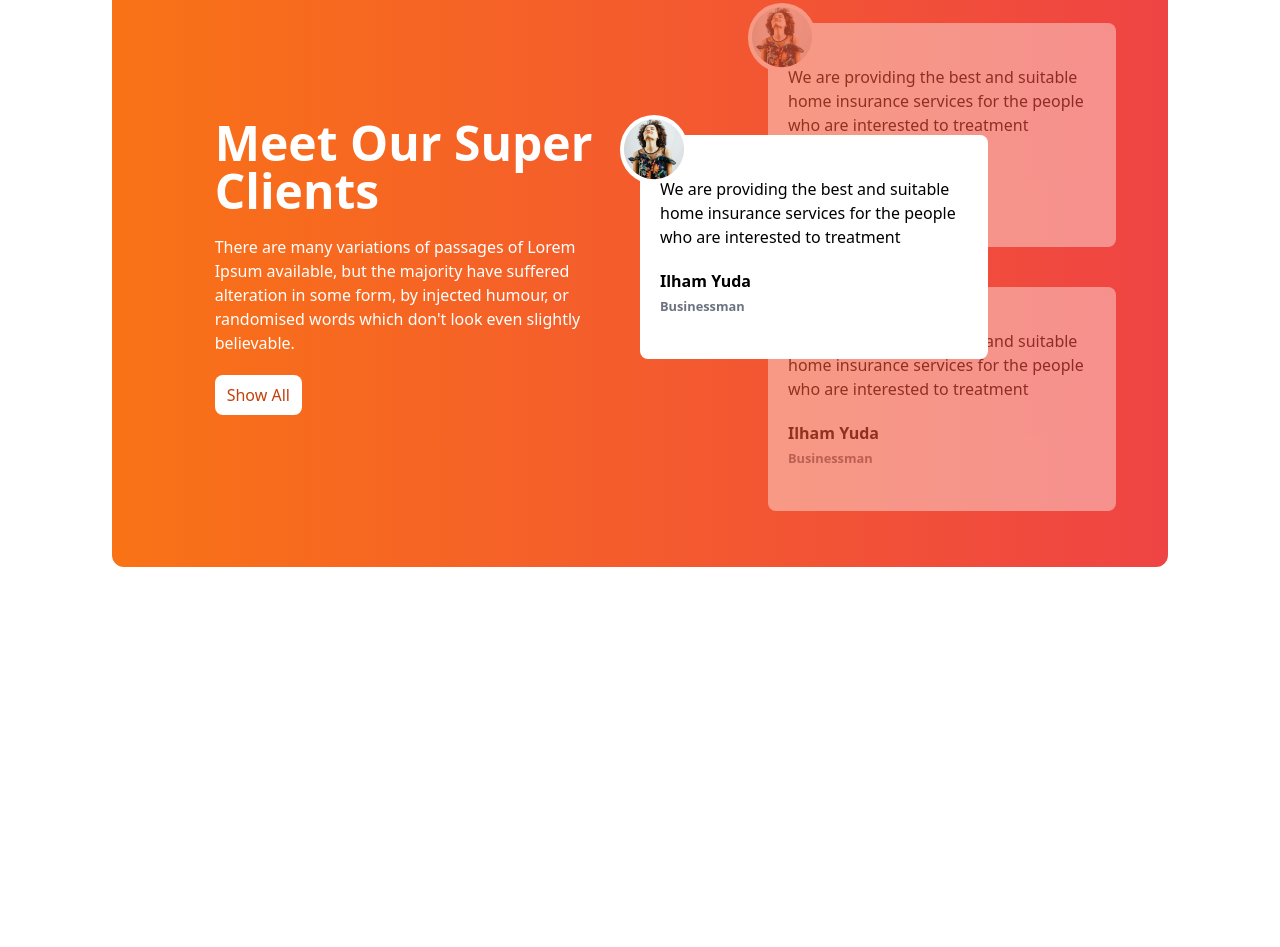
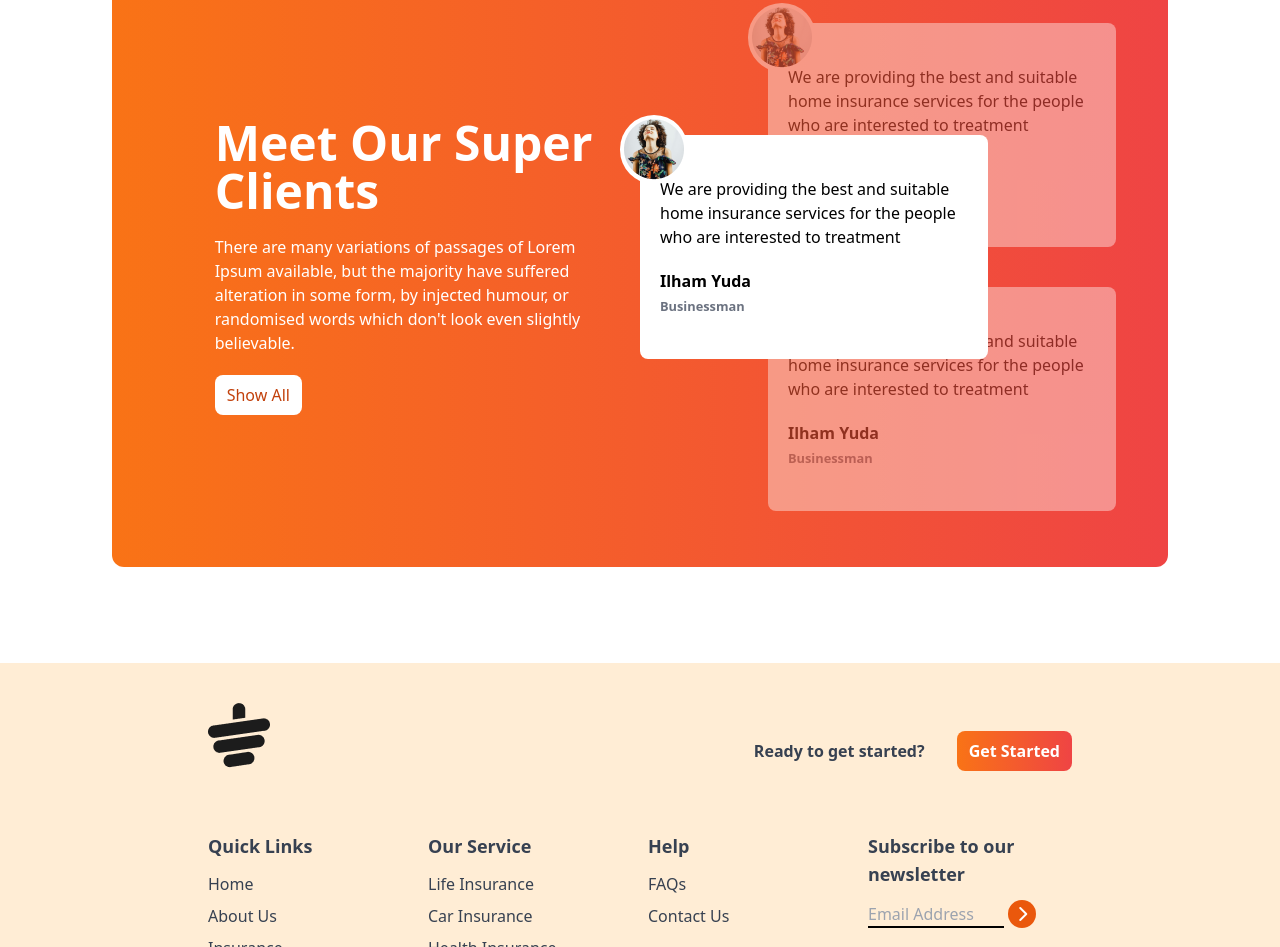
Before and after one commit to Mili-Akther/tea-house-tailwind, a plain HTML site: page index.html in a window 1280 px wide. Shown: the part 1853-2800 px from the top of the page. Before the commit the page ends 2516 px from the top, so only its background shows below. Drawn offline with nearby package versions, Linux system fonts and the light colour scheme; a web font is replaced by a local one.

Commit message:
footer section done

```diff
--- a/index.html
+++ b/index.html
@@ -38,7 +38,7 @@
                     <br>
                     <p class="text-gray-500 w-3/4">Tea and Botanical Solutions Supplier Give Optimum Satisfaction To Your Taste Buds.</p>
                     <br>
-                    <button class="bg-gradient-to-r from-orange-500 to-red-500 px-5 py-3 rounded-lg text-white font-bold">Explore More <i class="fa-solid fa-arrow-right text-xl -rotate-45"></i></button>
+
                  </div>
                  <!-- image content -->
                   <div class="relative">
@@ -184,6 +184,91 @@
                        </div>
                   </div>
                 </section>
+
          </main>
+          <!-- footer section start -->
+                 <footer class="bg-orange-100 text-gray-700 py-10 px-4 md:px-16">
+                  <div class="w-9/12  mx-auto">
+                    <!-- Logo -->
+                     <div class="mb-8 flex justify-between">
+                      <img class="mb-8" src="images/cup.png" alt="">
+                      <div class="flex  items-center gap-8">
+                        <h4 class="font-bold">Ready to get started?</h4>
+                        <button class="bg-gradient-to-r from-orange-500 to-red-500 px-3 py-2 rounded-lg text-white font-bold">Get Started</button>
+                      </div>
+                     </div>
+                     <!-- links -->
+                      <div class="grid grid-cols-1 md:grid-cols-2 lg:grid-cols-4 gap-4">
+
+                        <!-- first column -->
+                         <div>
+                          <h3 class="font-semibold text-lg mb-3">Quick Links </h3>
+                          <ul class="space-y-2">
+                            <li>
+                              <a class="hover:text-orange-600" href="#">Home</a>
+                            </li>
+                            <li>
+                              <a class="hover:text-orange-600" href="#">About Us</a>
+                            </li>
+                            <li>
+                              <a class="hover:text-orange-600" href="#">Insurance</a>
+                            </li>
+                            <li>
+                              <a class="hover:text-orange-600" href="#">Privacy Policy</a>
+                            </li>
+                          </ul>
+                         </div>
+                        <!-- second column -->
+                         <div>
+                          <h3 class="font-semibold text-lg mb-3">Our Service </h3>
+                          <ul class="space-y-2">
+                            <li>
+                              <a class="hover:text-orange-600" href="#">Life Insurance</a>
+                            </li>
+                            <li>
+                              <a class="hover:text-orange-600" href="#">Car Insurance</a>
+                            </li>
+                            <li>
+                              <a class="hover:text-orange-600" href="#">Health Insurance</a>
+                            </li>
+                            <li>
+                              <a class="hover:text-orange-600" href="#">House Insurance</a>
+                            </li>
+                          </ul>
+                         </div>
+                        <!-- third column -->
+                         <div>
+                          <h3 class="font-semibold text-lg mb-3">Help </h3>
+                          <ul class="space-y-2">
+                            <li>
+                              <a class="hover:text-orange-600" href="#">FAQs</a>
+                            </li>
+                            <li>
+                              <a class="hover:text-orange-600" href="#">Contact Us</a>
+                            </li>
+                          </ul>
+                         </div>
+                          <!-- forth column -->
+                           <div>
+                            <h3 class="font-semibold text-lg mb-3">Subscribe to our newsletter</h3>
+                            <div class="flex flex-col space-y-2">
+                              <div>
+                                <input placeholder="Email Address" type="text" class="bg-transparent border-b-2 border-black w-4/6">
+                                <i class="fa-solid fa-chevron-right w-7 h-7 bg-orange-600 inline-flex rounded-full text-white justify-center items-center"></i>
+                                <div class="flex justify-between w-2/5 mb-2 mt-8">
+                                  <i class="fa-brands fa-facebook-f"></i>
+                                  <i class="fa-brands fa-square-instagram"></i>
+                                  <i class="fa-brands fa-twitter"></i>
+                                </div>
+                              </div>
+                            </div>
+                           </div>
+                           <div class="text-center pt-4 mt-4">
+                            <p class="text-sm text-gray-600 border ">
+                              © 2027 UIDesign.to - All rights reserved.</p>
+                           </div>
+                      </div>
+                  </div>
+                 </footer>
 </body>
 </html>
```
